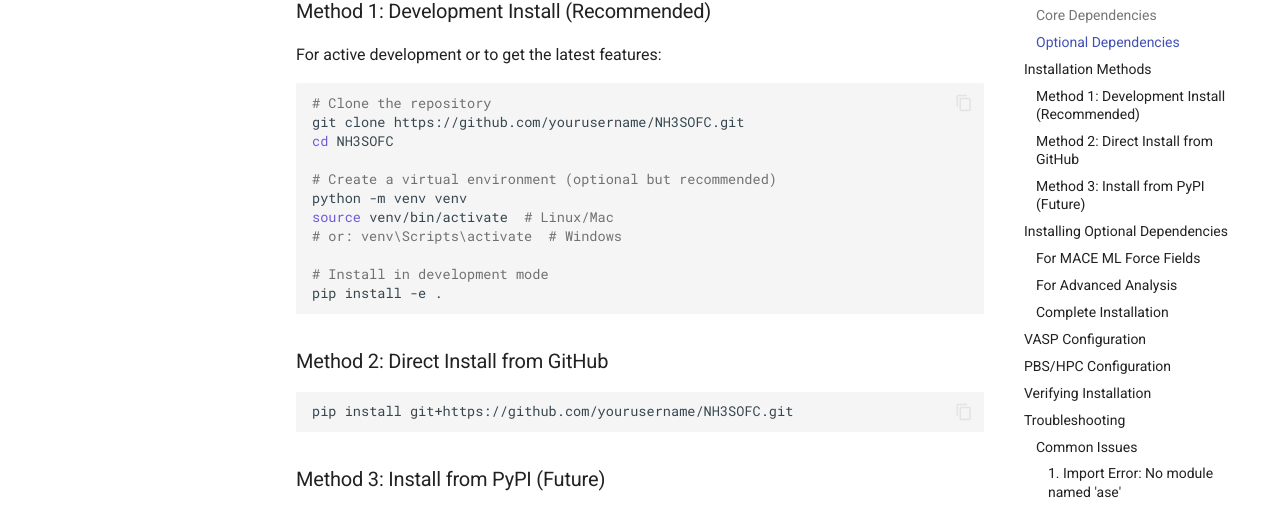
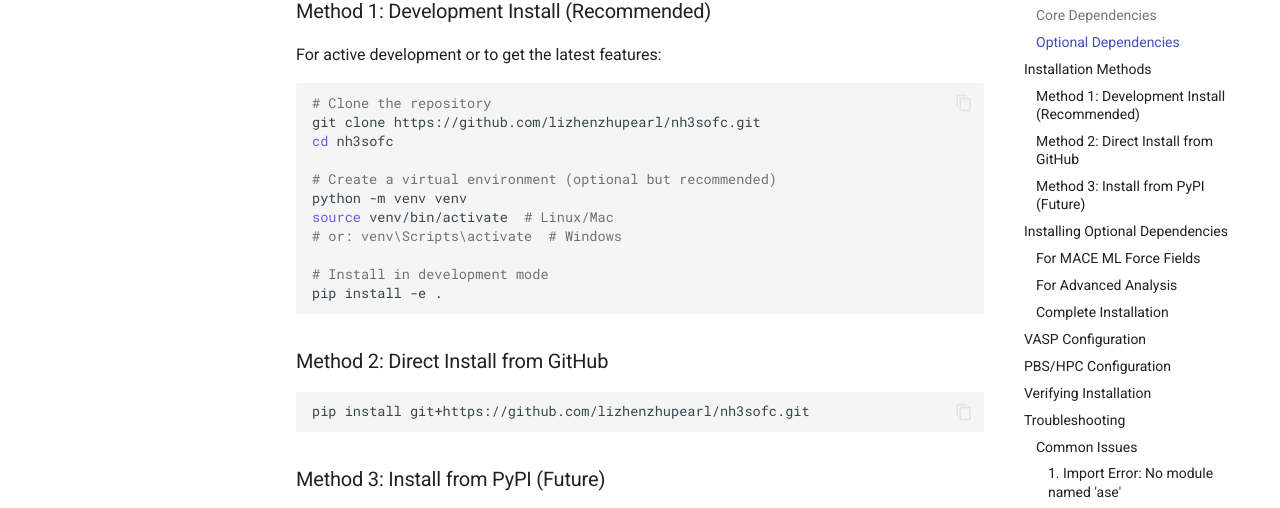
Before and after one commit to lizhenzhupearl/nh3sofc, an MkDocs documentation site: the page built from docs/installation.md, in a window 1280 px wide and 900 px high, scrolled down 897 px. Shown: the part 147-655 px from the top of the window. Built offline with MkDocs 1.6.1 and Material for MkDocs 9.7.7, drawn with Linux system fonts in a browser that asks for light colours; comment, search, counter and statistics services are not loaded; the version menu is left out; part of the change alters nothing that is shown.

Commit message:
Fix icon display and update installation URLs
- Add pymdownx.emoji extension to enable Material icon rendering
- Update GitHub URLs from yourusername/NH3SOFC to lizhenzhupearl/nh3sofc

Co-Authored-By: Claude Opus 4.5 <noreply@anthropic.com>

````diff
--- a/docs/installation.md
+++ b/docs/installation.md
@@ -31,8 +31,8 @@ For active development or to get the latest features:
 
 ```bash
 # Clone the repository
-git clone https://github.com/yourusername/NH3SOFC.git
-cd NH3SOFC
+git clone https://github.com/lizhenzhupearl/nh3sofc.git
+cd nh3sofc
 
 # Create a virtual environment (optional but recommended)
 python -m venv venv
@@ -46,7 +46,7 @@ pip install -e .
 ### Method 2: Direct Install from GitHub
 
 ```bash
-pip install git+https://github.com/yourusername/NH3SOFC.git
+pip install git+https://github.com/lizhenzhupearl/nh3sofc.git
 ```
 
 ### Method 3: Install from PyPI (Future)
@@ -195,7 +195,7 @@ pip install spglib
 
 ### Getting Help
 
-- Open an issue on [GitHub](https://github.com/yourusername/NH3SOFC/issues)
+- Open an issue on [GitHub](https://github.com/lizhenzhupearl/nh3sofc/issues)
 - Check the [FAQ](faq.md)
 
 ## Updating
@@ -203,7 +203,7 @@ pip install spglib
 To update to the latest version:
 
 ```bash
-cd NH3SOFC
+cd nh3sofc
 git pull
 pip install -e .
 ```
--- a/mkdocs.yml
+++ b/mkdocs.yml
@@ -62,6 +62,9 @@ markdown_extensions:
   - tables
   - toc:
       permalink: true
+  - pymdownx.emoji:
+      emoji_index: !!python/name:material.extensions.emoji.twemoji
+      emoji_generator: !!python/name:material.extensions.emoji.to_svg
 
 extra_javascript:
   - javascripts/mathjax.js
````
